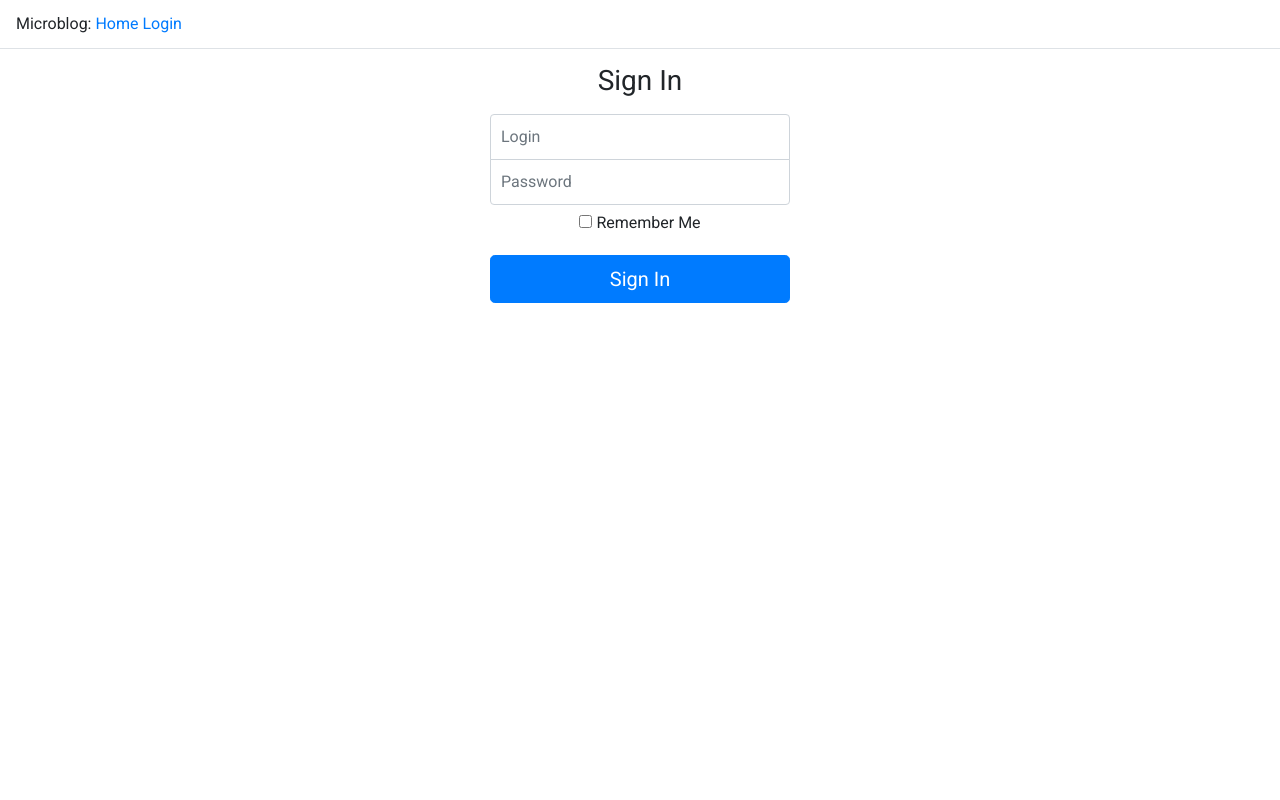
After one commit to eldarknz/flask_microblog_project, a Flask app: page /login in a window 1280 px wide. The commit adds this page. Run offline with Flask 2, Linux system fonts and the light colour scheme; some libraries are stand-ins or nearby versions.

Commit message:
added db, changed html pages

```diff
--- a/app/__init__.py
+++ b/app/__init__.py
@@ -1,7 +1,16 @@
 from flask import Flask
 from config import Config
+from flask_sqlalchemy import SQLAlchemy
+from flask_migrate import Migrate
 
+# app
 app_inst = Flask(__name__)
+
+# config from config.py
 app_inst.config.from_object(Config)
 
-from app import routes
+# database
+db       = SQLAlchemy(app_inst)
+migrate  = Migrate(app_inst, db)
+
+from app import routes, models
--- /dev/null
+++ b/app/forms.py
@@ -0,0 +1,9 @@
+from flask_wtf import FlaskForm
+from wtforms import StringField, PasswordField, BooleanField, SubmitField
+from wtforms.validators import DataRequired
+
+class LoginForm(FlaskForm):
+    username = StringField('Username', render_kw={"placeholder": "Login"}, validators=[DataRequired()])
+    password = PasswordField('Password', render_kw={"placeholder": "Password"}, validators=[DataRequired()])
+    remember_me = BooleanField('Remember Me')
+    submit = SubmitField('Sign In')
--- a/app/routes.py
+++ b/app/routes.py
@@ -1,23 +1,31 @@
 # -*- coding: utf-8 -*-
-from flask import render_template
+from flask import render_template, flash, redirect, url_for
 from app import app_inst
+from app.forms import LoginForm
+
 
 @app_inst.route('/')
 @app_inst.route('/index')
 def index():
-    user = {'username': 'Miguel Soldado'}
+    user = {'username': 'Miguel'}
     posts = [
         {
             'author': {'username': 'John'},
-            'body'  : 'Beautiful day in Portland!'
+            'body': 'Beautiful day in Portland!'
         },
         {
             'author': {'username': 'Susan'},
-            'body'  : 'The Avengers movie was so cool!'
-        },
-        {
-            'author': {'username': 'Ипполит'},
-            'body'  : 'Какая гадость эта ваша заливная рыба!!'
+            'body': 'The Avengers movie was so cool!'
         }
     ]
     return render_template('index.html', title='Home', user=user, posts=posts)
+
+
+@app_inst.route('/login', methods=['GET', 'POST'])
+def login():
+    form = LoginForm()
+    if form.validate_on_submit():
+        flash('Login requested for user {}, remember_me={}'.format(
+            form.username.data, form.remember_me.data))
+        return redirect(url_for('index'))
+    return render_template('login.html',  title='Sign In', form=form)
--- /dev/null
+++ b/app/static/css/theme.css
@@ -0,0 +1,54 @@
+* {
+  outline: 0;
+  -webkit-font-smoothing: antialiased;
+  -moz-osx-font-smoothing: grayscale;
+  text-rendering: optimizeLegibility;
+}
+
+html,
+body {
+  height: 100%;
+  width: 100%;
+  font-family: 'Roboto', sans-serif;
+  font-size: 16px;
+  font-weight: 400;
+  line-height: 1;
+}
+
+.form-signin {
+  width: 100%;
+  max-width: 330px;
+  padding: 15px;
+  margin: auto;
+}
+.form-signin .checkbox {
+  font-weight: 400;
+}
+.form-signin .form-control {
+  position: relative;
+  box-sizing: border-box;
+  height: auto;
+  padding: 10px;
+  font-size: 16px;
+}
+.form-signin .form-control:focus {
+  z-index: 2;
+}
+.form-signin input[type="text"] {
+  margin-bottom: -1px;
+  border-bottom-right-radius: 0;
+  border-bottom-left-radius: 0;
+}
+.form-signin input[type="password"] {
+  margin-bottom: 10px;
+  border-top-left-radius: 0;
+  border-top-right-radius: 0;
+}
+
+.form-signin .invalid-feedback {
+  display: block;
+  width: 100%;
+  margin-top: .25rem;
+  font-size: 80%;
+  color: #dc3545;
+}
--- /dev/null
+++ b/app/static/js/index.js
@@ -0,0 +1,5 @@
+//
+//
+// index.js
+//
+//
--- a/app/templates/base.html
+++ b/app/templates/base.html
@@ -7,12 +7,27 @@
         {% if title %}
         <title>{{ title }} - Microblog</title>
         {% else %}
-    <title>Welcome to Microblog!</title>
+        <title>Welcome to Microblog</title>
         {% endif %}
+        <link rel="stylesheet" href="https://stackpath.bootstrapcdn.com/bootstrap/4.3.1/css/bootstrap.min.css" integrity="sha384-ggOyR0iXCbMQv3Xipma34MD+dH/1fQ784/j6cY/iJTQUOhcWr7x9JvoRxT2MZw1T" crossorigin="anonymous">
+        <link rel="stylesheet" href="../static/css/theme.css">
+        <link href="https://fonts.googleapis.com/css?family=Roboto:300,400,500,700,900&display=swap" rel="stylesheet">
     </head>
     <body>
-    <div>Microblog: <a href="/index">Home</a></div>
-    <hr>
+        <div class="p-3 border-bottom">
+            Microblog:
+            <a href="{{ url_for('index') }}">Home</a>
+            <a href="{{ url_for('login') }}">Login</a>
+        </div>
+        {% with messages = get_flashed_messages() %}
+        {% if messages %}
+        <ul>
+            {% for message in messages %}
+            <li>{{ message }}</li>
+            {% endfor %}
+        </ul>
+        {% endif %}
+        {% endwith %}
         {% block content %}{% endblock %}
     </body>
 </html>
--- /dev/null
+++ b/app/templates/login.html
@@ -0,0 +1,26 @@
+{% extends "base.html" %}
+
+{% block content %}
+    <div class="wrapper">
+      <div class="container-fluid text-center">
+        <form class="form-signin" action="" method="post" novalidate>
+            <h1 class="h3 mb-3 font-weight-normal">Sign In</h1>
+            {{ form.hidden_tag() }}
+            {{ form.username.label(class_='sr-only') }}
+            {{ form.username(size=32, class_='form-control') }}
+            {% for error in form.username.errors %}
+            <div class="invalid-feedback">{{ error }}</div>
+            {% endfor %}
+            {{ form.password.label(class_='sr-only') }}
+            {{ form.password(size=32, class_='form-control') }}
+            {% for error in form.password.errors %}
+            <div class="invalid-feedback">{{ error }}</div>
+            {% endfor %}
+            <div class="mb-3">
+              {{ form.remember_me() }} {{ form.remember_me.label }}
+            </div>
+            {{ form.submit( class_='btn btn-lg btn-primary btn-block' ) }}
+        </form>
+      </div>
+    </div>
+{% endblock %}
--- a/requirements.txt
+++ b/requirements.txt
@@ -1,8 +1,10 @@
 Click==7.0
 Flask==1.1.1
+Flask-SQLAlchemy==2.4.1
 Flask-WTF==0.14.3
 itsdangerous==1.1.0
 Jinja2==2.11.1
 MarkupSafe==1.1.1
+SQLAlchemy==1.3.15
 Werkzeug==1.0.0
 WTForms==2.2.1
```
Also changed, not shown: app/models.py (added, +21 -0 lines), config.py (+7 -0 lines), migrations/alembic.ini (added, +45 -0 lines), migrations/env.py (added, +96 -0 lines), migrations/script.py.mako (added, +24 -0 lines), migrations/versions/8031824c8f96_posts_table.py (added, +37 -0 lines), migrations/versions/8d76cc6b4674_users_table.py (added, +38 -0 lines), app.db (added), 2 other files. Lines whose indentation alone changed are shown as unchanged.
